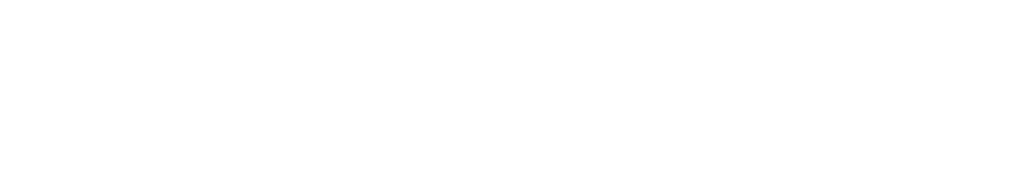
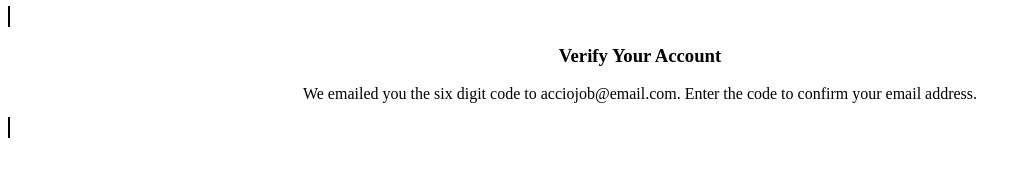
Before and after one commit to acciojob/OTP-arshad012, a website: page main.html in a window 1280 px wide. Shown: the whole page, without its empty margins (0-1028 px from the left). Drawn offline with Linux system fonts and the light colour scheme.

Commit message:
created a submission

```diff
--- a/main.html
+++ b/main.html
@@ -8,6 +8,10 @@
 
 <body>
 	<!-- the entire body must be written by student -->
+	<d3v id='container'>
+		<h3 id='verification_heading'> Verify Your Account</h3>
+		<p id='verification_subtext'>We emailed you the six digit code to acciojob@email.com. Enter the code to confirm your email address.</p>
+	</div>
     <script type="text/javascript" src="./script.js">
 </script>
 
--- a/styles.css
+++ b/styles.css
@@ -1 +1,10 @@
 /*  your css code here. If applicable */
+#container {
+	width: 80%;
+	margin: auto;
+	border: 2px solid #000;
+	text-align: center;
+}
+.verification_subtext {
+	font-size: 14px;
+}
```
